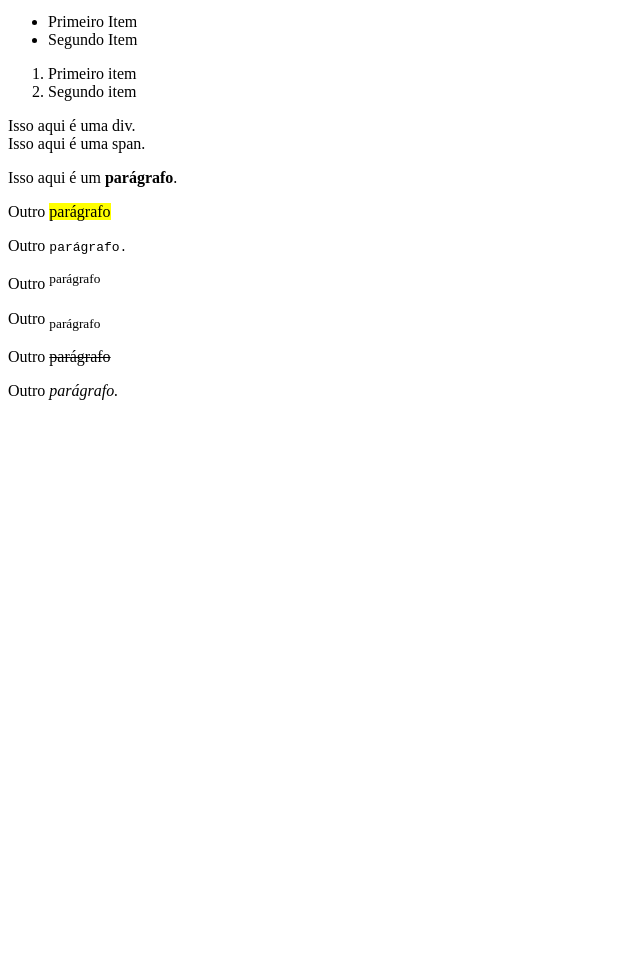
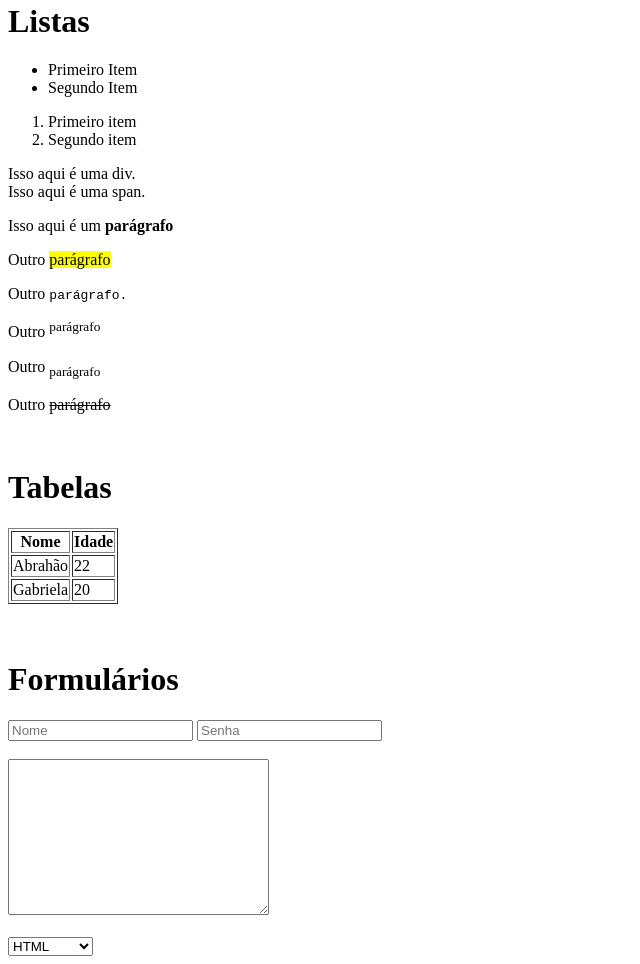
Before and after one commit to abrakkkkk/Front-end-em-React, a plain HTML site: page HTML/index.html in a window 1280 px wide. Shown: the part 394-1358 px from the top of the page, without its empty margins (0-640 px from the left). Before the commit the page ends 810 px from the top, so only its background shows below. Drawn offline with Linux system fonts and the light colour scheme.

Commit message:
Adicionando Tabela e Formulário

```diff
--- a/HTML/index.html
+++ b/HTML/index.html
@@ -15,7 +15,6 @@
   <h3>Cabeçalho 3</h3>
 
   <p>Parágrafo</p>
-  <br />
   <p>Outro parágrafo</p>
 
   <a href="https://www.youtube.com/watch?v=dQw4w9WgXcQ" target="_blank">Link</a>
@@ -23,6 +22,8 @@
 
   <img src="./images/HTML5.png" alt="Logo HTML" width="60px" />
 
+  <br><br>
+  <h1>Listas</h1>
   <!-- Listas não numeradas -->
   <ul>
     <li>Primeiro Item</li>
@@ -41,13 +42,55 @@
   <span>Isso aqui é uma span.</span>
 
   <!-- Tags de Formatação de Texto -->
-  <p>Isso aqui é um <strong>parágrafo</strong>.</p>
+  <p>Isso aqui é um <strong>parágrafo</strong></p>
   <p>Outro <mark>parágrafo<mark></p>
   <p>Outro <code>parágrafo.</code></p>
   <p>Outro <sup>parágrafo</sup></p>
   <p>Outro <sub>parágrafo</sub></p>
   <p>Outro <s>parágrafo</s></p>
-  <p>Outro <em>parágrafo.<em></p>
+  <!-- <p>Outro <em>parágrafo.<em></p> -->
+
+  <!-- Tabelas -->
+  <br>
+  <h1>Tabelas</h1>
+
+  <table border="1px">
+    <thead>
+      <tr>
+        <th>Nome</th>
+        <th>Idade</th>
+      </tr>
+    </thead>
+
+    <tbody>
+      <tr>
+        <td>Abrahão</td>
+        <td>22</td>
+      </tr>
+
+      <tr>
+        <td>Gabriela</td>
+        <td>20</td>
+      </tr>
+    </tbody>
+  </table>
+
+  <!-- Formulários -->
+  <br><br>
+  <h1>Formulários</h1>
+
+  <form action="">
+    <input type="text" placeholder="Nome">
+    <input type="password" placeholder="Senha">
+    <br><br>
+    <textarea name="message" id="message" cols="30" rows="10"></textarea>
+    <br><br>
+    <select name="tecnologias" id="tecnologias">
+      <option value="HTML">HTML</option>
+      <option value="CSS">CSS</option>
+      <option value="JavaScript">JavaScript</option>
+    </select>
+  </form>
 </body>
 
 </html>
```
